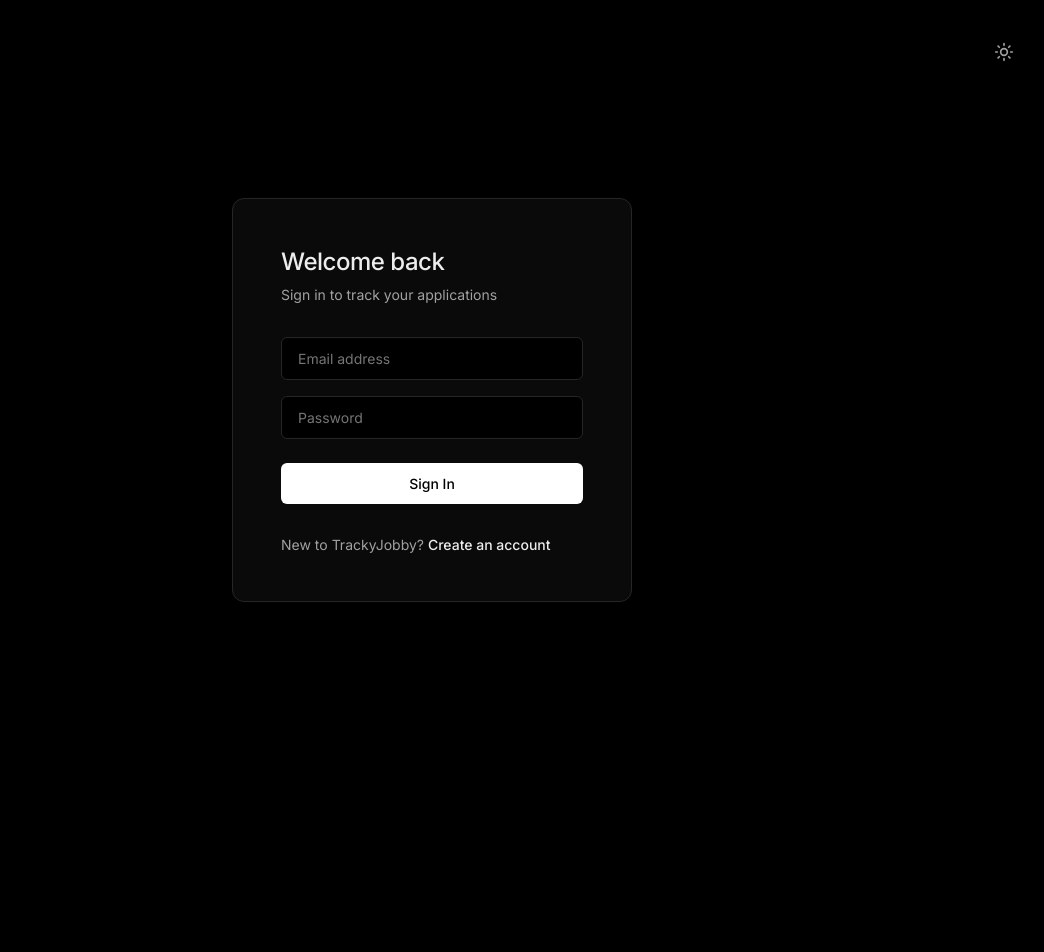
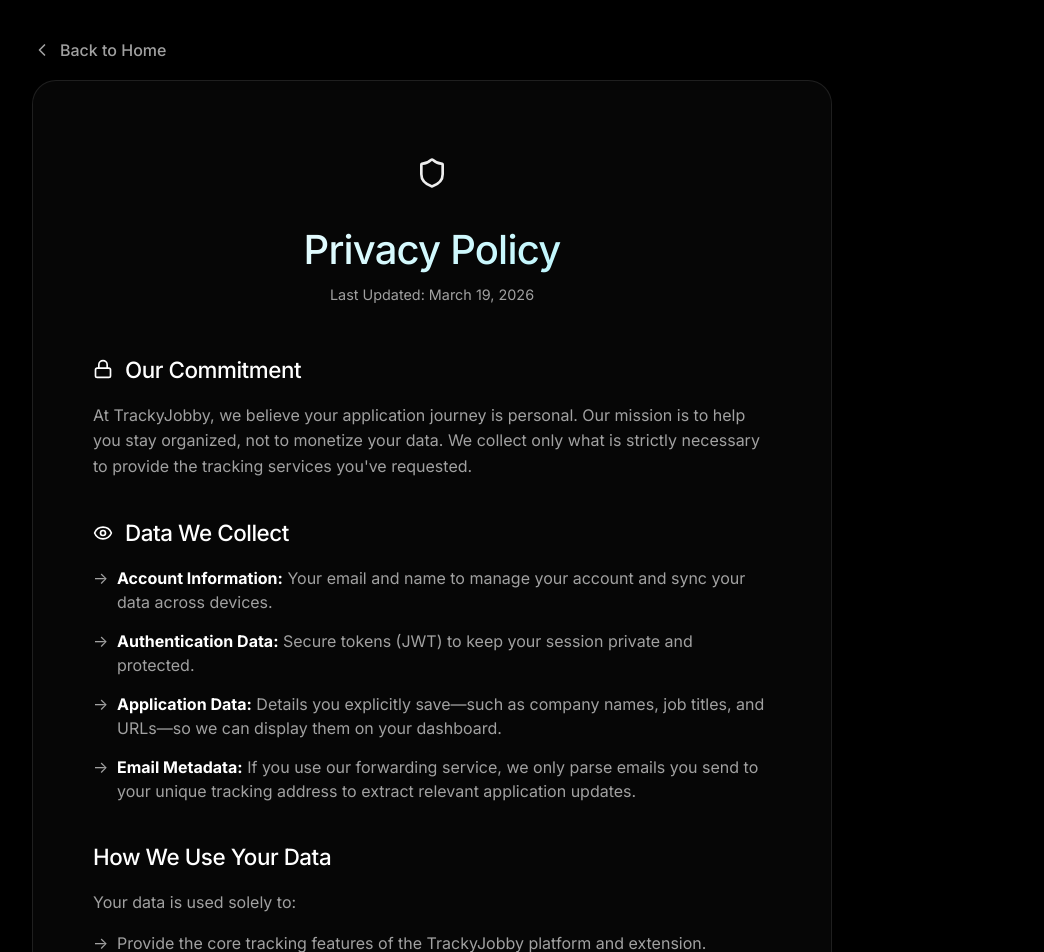
Before and after one commit to Dcodefrenzy/trackyjobby, a React (Vite) app in the folder frontend/: page /privacy in a window 1280 px wide. Before the commit this address led to /auth/login. Shown: the top 952 px of the page, without its empty margins (208-1252 px from the left). Before the commit the page ends 800 px from the top, so only its background shows below. Built offline with nearby package versions, Linux system fonts and the light colour scheme; no server answers.

Commit message:
feat: add platform privacy policy for chrome web store compliance

```diff
--- a/frontend/src/App.tsx
+++ b/frontend/src/App.tsx
@@ -8,6 +8,7 @@
 import VerifyForwardingPage from './pages/VerifyForwardingPage.tsx';
 import VerifyPage from './pages/VerifyPage.tsx';
 import PlanSelectionPage from './pages/PlanSelectionPage.tsx';
+import PrivacyPage from './pages/PrivacyPage.tsx';
 import RequireSubscription from './components/RequireSubscription.tsx';
 import { AuthProvider } from './hooks/AuthProvider.tsx';
 import { useAuth } from './hooks/useAuth.ts';
@@ -51,6 +52,7 @@
           <Route path="/auth/register" element={<AuthPage />} />
           <Route path="/verify/:token" element={<VerifyPage />} />
           <Route path="/plan-selection" element={<PlanSelectionPage />} />
+          <Route path="/privacy" element={<PrivacyPage />} />
 
           {/* Protected Routes */}
           <Route path="/*" element={<AppShell />} />
--- a/frontend/src/pages/LandingPage.tsx
+++ b/frontend/src/pages/LandingPage.tsx
@@ -210,7 +210,7 @@
                         <span>TrackyJobby</span>
                     </div>
                     <div className="footer-links gap-8 flex-center">
-                        <a href="#">Privacy</a>
+                        <Link to="/privacy">Privacy</Link>
                         <a href="#">Terms</a>
                         <a href="mailto:hello@trackyjobby.com">Contact</a>
                     </div>
--- /dev/null
+++ b/frontend/src/pages/PrivacyPage.css
@@ -0,0 +1,140 @@
+.privacy-page {
+  min-height: 100vh;
+  background: var(--app-bg);
+  padding: 40px 20px;
+  color: var(--text-primary);
+  display: flex;
+  flex-direction: column;
+  align-items: center;
+}
+
+.privacy-nav {
+  width: 100%;
+  max-width: 800px;
+  margin-bottom: 20px;
+}
+
+.back-link {
+  display: flex;
+  align-items: center;
+  gap: 8px;
+  color: var(--text-secondary);
+  text-decoration: none;
+  font-weight: 500;
+  transition: color 0.2s;
+}
+
+.back-link:hover {
+  color: var(--primary);
+}
+
+.privacy-container {
+  width: 100%;
+  max-width: 800px;
+  padding: 60px;
+  border-radius: 24px;
+}
+
+.privacy-header {
+  text-align: center;
+  margin-bottom: 50px;
+}
+
+.icon-badge {
+  width: 64px;
+  height: 64px;
+  background: var(--primary-light);
+  border-radius: 16px;
+  display: flex;
+  align-items: center;
+  justify-content: center;
+  margin: 0 auto 20px;
+}
+
+.privacy-header h1 {
+  font-size: 2.5rem;
+  margin-bottom: 10px;
+  background: linear-gradient(135deg, #fff 0%, #a5f3fc 100%);
+  -webkit-background-clip: text;
+  background-clip: text;
+  -webkit-text-fill-color: transparent;
+}
+
+.last-updated {
+  color: var(--text-secondary);
+  font-size: 0.9rem;
+}
+
+.privacy-section {
+  margin-bottom: 40px;
+}
+
+.privacy-section h2 {
+  display: flex;
+  align-items: center;
+  gap: 12px;
+  font-size: 1.4rem;
+  margin-bottom: 20px;
+  color: #fff;
+}
+
+.privacy-section p {
+  line-height: 1.6;
+  color: var(--text-secondary);
+  margin-bottom: 15px;
+}
+
+.privacy-section ul {
+  list-style: none;
+  padding: 0;
+}
+
+.privacy-section li {
+  margin-bottom: 15px;
+  padding-left: 24px;
+  position: relative;
+  color: var(--text-secondary);
+  line-height: 1.5;
+}
+
+.privacy-section li::before {
+  content: "→";
+  position: absolute;
+  left: 0;
+  color: var(--primary);
+}
+
+.privacy-section strong {
+  color: #fff;
+}
+
+.highlight {
+  padding: 15px;
+  background: var(--primary-light);
+  border-left: 4px solid var(--primary);
+  border-radius: 8px;
+  margin-top: 20px;
+}
+
+.highlight strong {
+  color: var(--primary);
+}
+
+.privacy-footer {
+  margin-top: 60px;
+  padding-top: 30px;
+  border-top: 1px solid rgba(255, 255, 255, 0.1);
+  text-align: center;
+  color: var(--text-secondary);
+}
+
+.privacy-footer a {
+  color: var(--primary);
+  text-decoration: none;
+}
+
+@media (max-width: 768px) {
+  .privacy-container {
+    padding: 30px 20px;
+  }
+}
--- /dev/null
+++ b/frontend/src/pages/PrivacyPage.tsx
@@ -0,0 +1,74 @@
+import React from 'react';
+import { Link } from 'react-router-dom';
+import { Shield, Lock, Eye, ChevronLeft } from 'lucide-react';
+import './PrivacyPage.css';
+
+const PrivacyPage: React.FC = () => {
+  return (
+    <div className="privacy-page">
+      <nav className="privacy-nav">
+        <Link to="/" className="back-link">
+          <ChevronLeft size={20} /> Back to Home
+        </Link>
+      </nav>
+
+      <div className="privacy-container glass">
+        <header className="privacy-header">
+          <div className="icon-badge">
+            <Shield size={32} className="text-primary" />
+          </div>
+          <h1>Privacy Policy</h1>
+          <p className="last-updated">Last Updated: March 19, 2026</p>
+        </header>
+
+        <section className="privacy-section">
+          <h2><Lock size={20} /> Our Commitment</h2>
+          <p>
+            At TrackyJobby, we believe your application journey is personal. Our mission is to help you stay organized,
+            not to monetize your data. We collect only what is strictly necessary to provide the tracking services
+            you've requested.
+          </p>
+        </section>
+
+        <section className="privacy-section">
+          <h2><Eye size={20} /> Data We Collect</h2>
+          <ul>
+            <li><strong>Account Information:</strong> Your email and name to manage your account and sync your data across devices.</li>
+            <li><strong>Authentication Data:</strong> Secure tokens (JWT) to keep your session private and protected.</li>
+            <li><strong>Application Data:</strong> Details you explicitly save—such as company names, job titles, and URLs—so we can display them on your dashboard.</li>
+            <li><strong>Email Metadata:</strong> If you use our forwarding service, we only parse emails you send to your unique tracking address to extract relevant application updates.</li>
+          </ul>
+        </section>
+
+        <section className="privacy-section">
+          <h2>How We Use Your Data</h2>
+          <p>
+            Your data is used solely to:
+          </p>
+          <ul>
+            <li>Provide the core tracking features of the TrackyJobby platform and extension.</li>
+            <li>Analyze application trends in aggregate (completely anonymous) to improve our service.</li>
+            <li>Send you essential service updates or troubleshooting information.</li>
+          </ul>
+          <p className="highlight">
+            <strong>We never sell, rent, or trade your personally identifiable information to advertisers or third parties.</strong>
+          </p>
+        </section>
+
+        <section className="privacy-section">
+          <h2>Data Security</h2>
+          <p>
+            We use industry-standard encryption and secure Supabase infrastructure to protect your data.
+            All communication between the extension and our servers is encrypted via SSL/TLS.
+          </p>
+        </section>
+
+        <footer className="privacy-footer">
+          <p>If you have questions about this policy, contact us at <a href="mailto:hello@trackyjobby.com">hello@trackyjobby.com</a></p>
+        </footer>
+      </div>
+    </div>
+  );
+};
+
+export default PrivacyPage;
```
